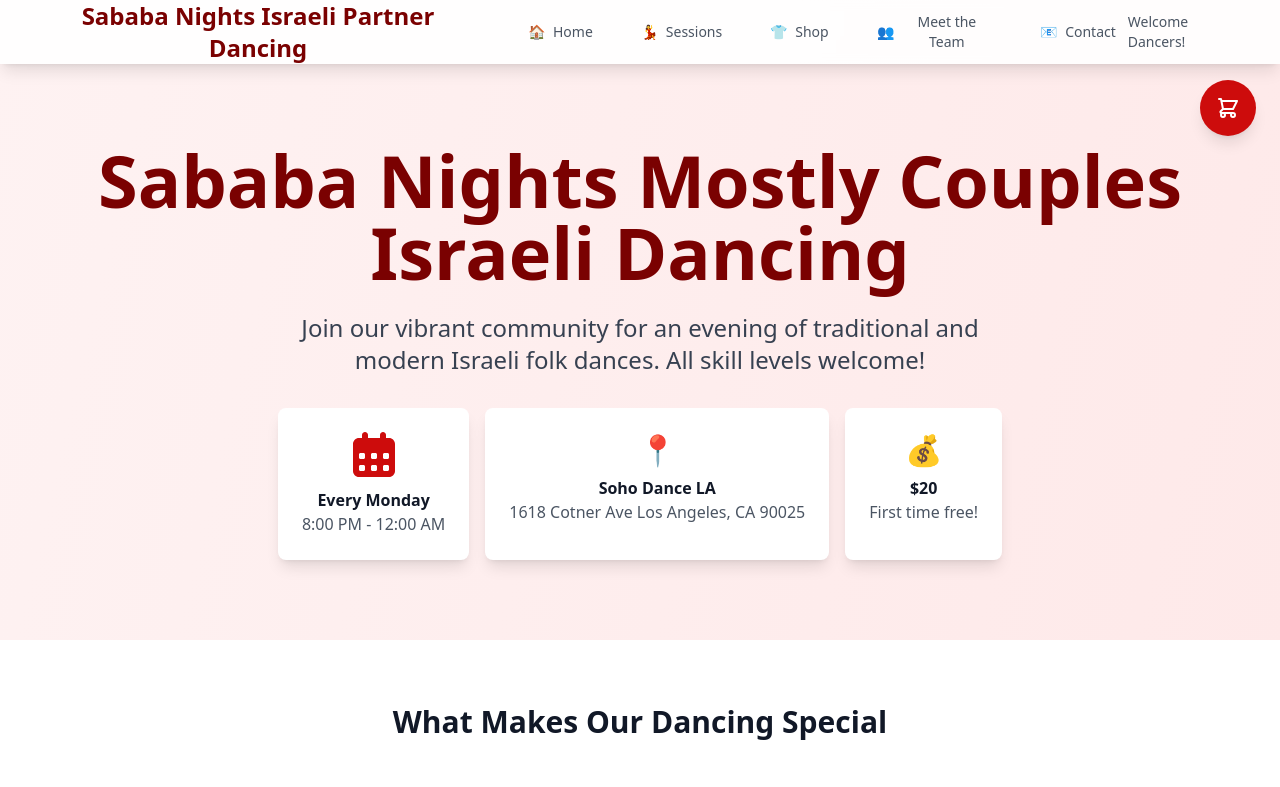
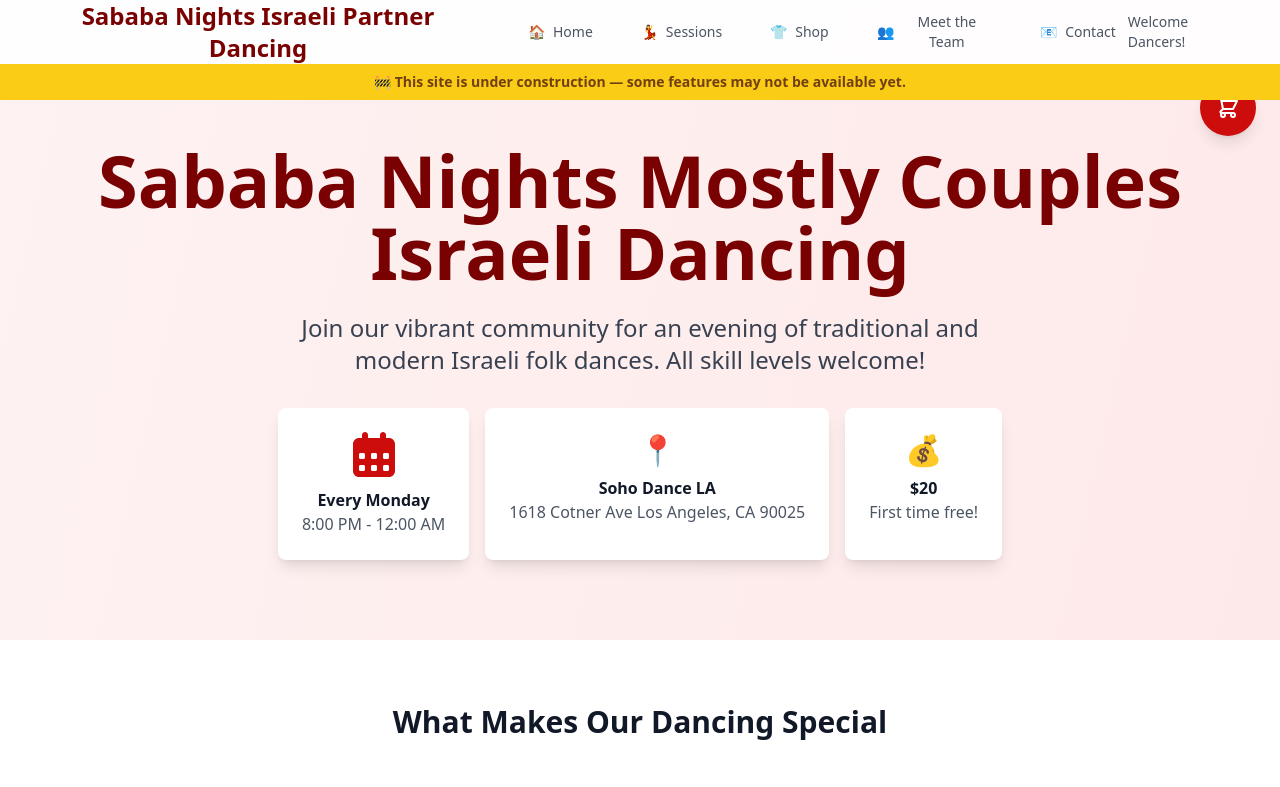
Before and after one commit to Legion345/sababanights-website, a React (Vite) app: page / in a window 1280 px wide. Shown: the top 787 px of the page. Built offline with nearby package versions, Linux system fonts and the light colour scheme.

Commit message:
Add under construction banner

```diff
--- a/src/App.tsx
+++ b/src/App.tsx
@@ -14,6 +14,7 @@ import { useEffect, useState } from "react";
 
 export default function App() {
   const [showSuccess, setShowSuccess] = useState(false);
+  const [scrolled, setScrolled] = useState(false);
 
   useEffect(() => {
     // Check if user is returning from successful checkout
@@ -23,11 +24,27 @@ export default function App() {
     }
   }, []);
 
+  useEffect(() => {
+    const handleScroll = () => setScrolled(window.scrollY > 50);
+    window.addEventListener("scroll", handleScroll, { passive: true });
+    return () => window.removeEventListener("scroll", handleScroll);
+  }, []);
+
   return (
     <DataProvider>
       <CartProvider>
         <div className="min-h-screen flex flex-col bg-gradient-to-br from-red-50 to-red-100">
           <Navigation />
+          {/* Under construction banner — sits below nav, animates to center pill on scroll */}
+          <div
+            className={`fixed z-50 bg-yellow-400 text-yellow-900 font-semibold text-sm transition-all duration-500 ease-in-out left-1/2 -translate-x-1/2 ${
+              scrolled
+                ? "top-1/2 -translate-y-1/2 rounded-full px-6 py-2 shadow-xl whitespace-nowrap"
+                : "top-16 w-screen text-center py-2 px-4"
+            }`}
+          >
+            🚧 This site is under construction — some features may not be available yet.
+          </div>
           <main className="flex-1">
             <Hero />
             <Sessions />
--- a/src/components/Navigation.tsx
+++ b/src/components/Navigation.tsx
@@ -20,7 +20,7 @@ export function Navigation() {
   ];
 
   return (
-    <nav className="bg-white/90 backdrop-blur-sm shadow-lg sticky top-0 z-50">
+    <nav className="bg-white/90 backdrop-blur-sm shadow-lg sticky top-0 z-40">
       <div className="max-w-7xl mx-auto px-4 sm:px-6 lg:px-8">
         <div className="flex justify-between items-center h-16">
           <div className="flex items-center space-x-8">
```
